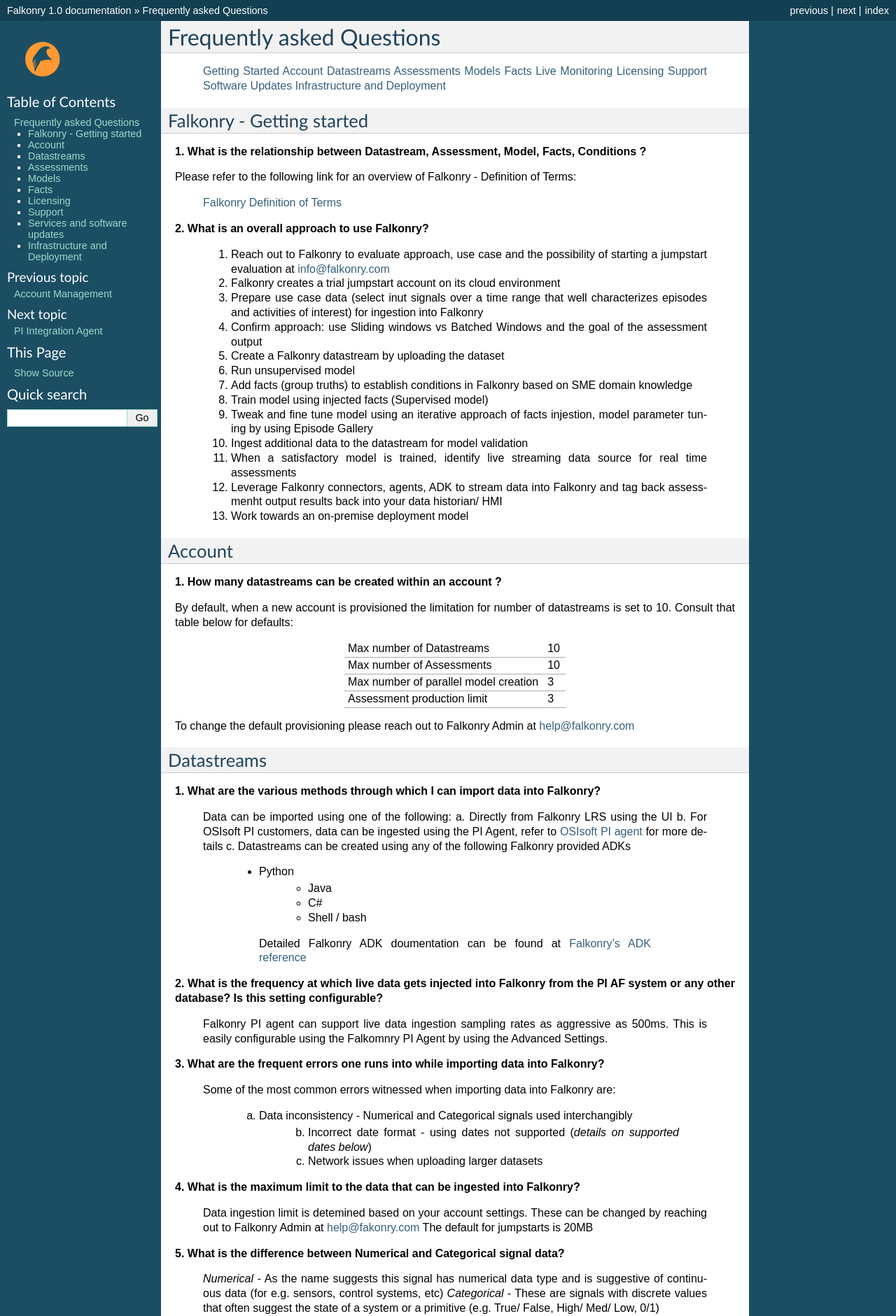
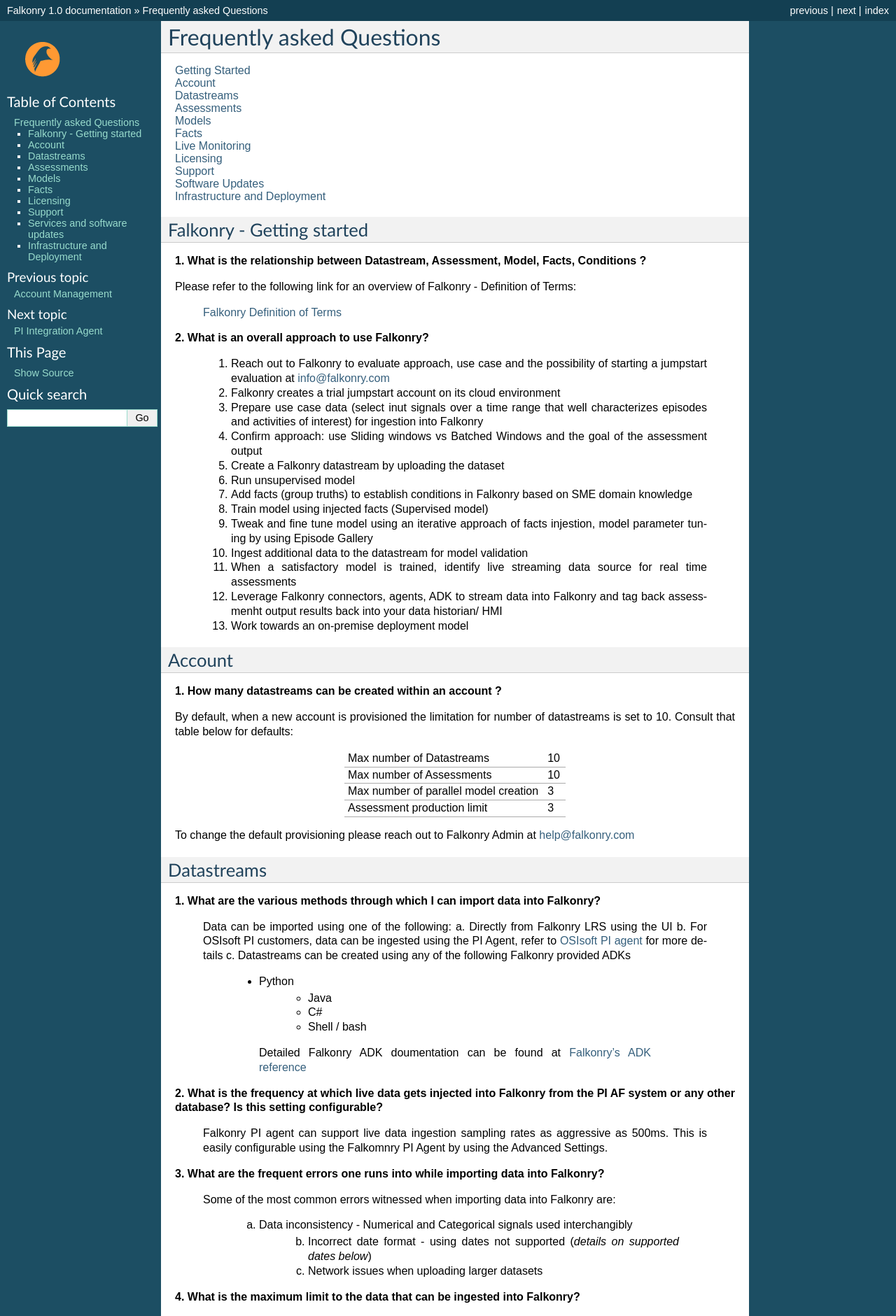
Before and after one commit to suhas-mehta/support, a Sphinx documentation site: the page built from docs/faq/index.rst, in a window 1280 px wide. Shown: the top 1881 px of the page at 70% size. Built offline with Sphinx 7.4.7, drawn with Linux system fonts in a browser that asks for light colours; pages that are not in the unit, such as notebooks, are missing from menus.

```diff
--- a/docs/faq/index.rst
+++ b/docs/faq/index.rst
@@ -4,17 +4,17 @@ Frequently asked Questions
 ==========================
 
 
-   :ref:`Getting Started<getting_started>`
-   :ref:`Account<accounts>`
-   :ref:`Datastreams<datastreams>`
-   :ref:`Assessments<assessments>`
-   :ref:`Models<models>`
-   :ref:`Facts<facts>`
-   :ref:`Live Monitoring<live_monitoring>`
-   :ref:`Licensing<licensing>`
-   :ref:`Support<support>`
-   :ref:`Software Updates<software_updates>`
-   :ref:`Infrastructure and Deployment<infrastructure>`
+|   :ref:`Getting Started<getting_started>`
+|   :ref:`Account<accounts>`
+|   :ref:`Datastreams<datastreams>`
+|   :ref:`Assessments<assessments>`
+|   :ref:`Models<models>`
+|   :ref:`Facts<facts>`
+|   :ref:`Live Monitoring<live_monitoring>`
+|   :ref:`Licensing<licensing>`
+|   :ref:`Support<support>`
+|   :ref:`Software Updates<software_updates>`
+|   :ref:`Infrastructure and Deployment<infrastructure>`
 
 
 .. _getting_started:
@@ -330,13 +330,13 @@ Facts
     *1. Manually adding facts from the UI*
     Click on a time segment on a particular model and then click on the blue menu “SELECT EPISODE” and then “Add a Fact” item
 
-    .. image:: images/add_manual_fact_1.png
+        .. image:: images/add_manual_fact_1.png
 
 
 
     In the window that opens up provide a fact name and an optional tag and hit “SAVE” or “SAVE AND ADD”.
 
-    .. image:: images/add_manual_fact_2.png
+        .. image:: images/add_manual_fact_2.png
 
 
 
@@ -344,7 +344,7 @@ Facts
 
     Falkonry’s PI Integration agent for OSIsoft PI System users allows users to import event frames into the Falkonry Service. The integration agent can easily connect to a PI system database using the AFSDK and also allows assessments to be written back into the PI system as attributes. For more details on Falkonry’s PI agent refer to the following link: http://help.falkonry.com/en/latest/pi_agent.html#pi-agent
 
-    .. image:: images/add_piagent_fact.png
+        .. image:: images/add_piagent_fact.png
 
 
 
@@ -390,11 +390,11 @@ Facts
 
     Similar to adding facts on the UI, open up the "Select Episode" window and choose "Delete Facts". Drag the mouse over the fact segments and conform deleteion.
 
-    .. image:: images/add_manual_fact_1.png
+        .. image:: images/add_manual_fact_1.png
 
     *2. Facts can be deleted in batches from the Facts panel*
 
-    .. image:: images/facts_button.png
+        .. image:: images/facts_button.png
 
     From the Facts panel, select the "Deletion" radio button and select from any of the following different filters:
         #. Model
@@ -422,7 +422,7 @@ Facts
 
     You can assign these tags when manually adding facts on the UI.
 
-    .. image:: images/manual_tags.png
+        .. image:: images/manual_tags.png
 
     Tags can also be introduced when injecting fact files. Please refer to the CSV, JSON formats shown above. Tags can also be managed through any of the Falkonry ADKs.
 
```
Also changed, not shown: docs/Tutorial/index.rst (+6 -6 lines).
